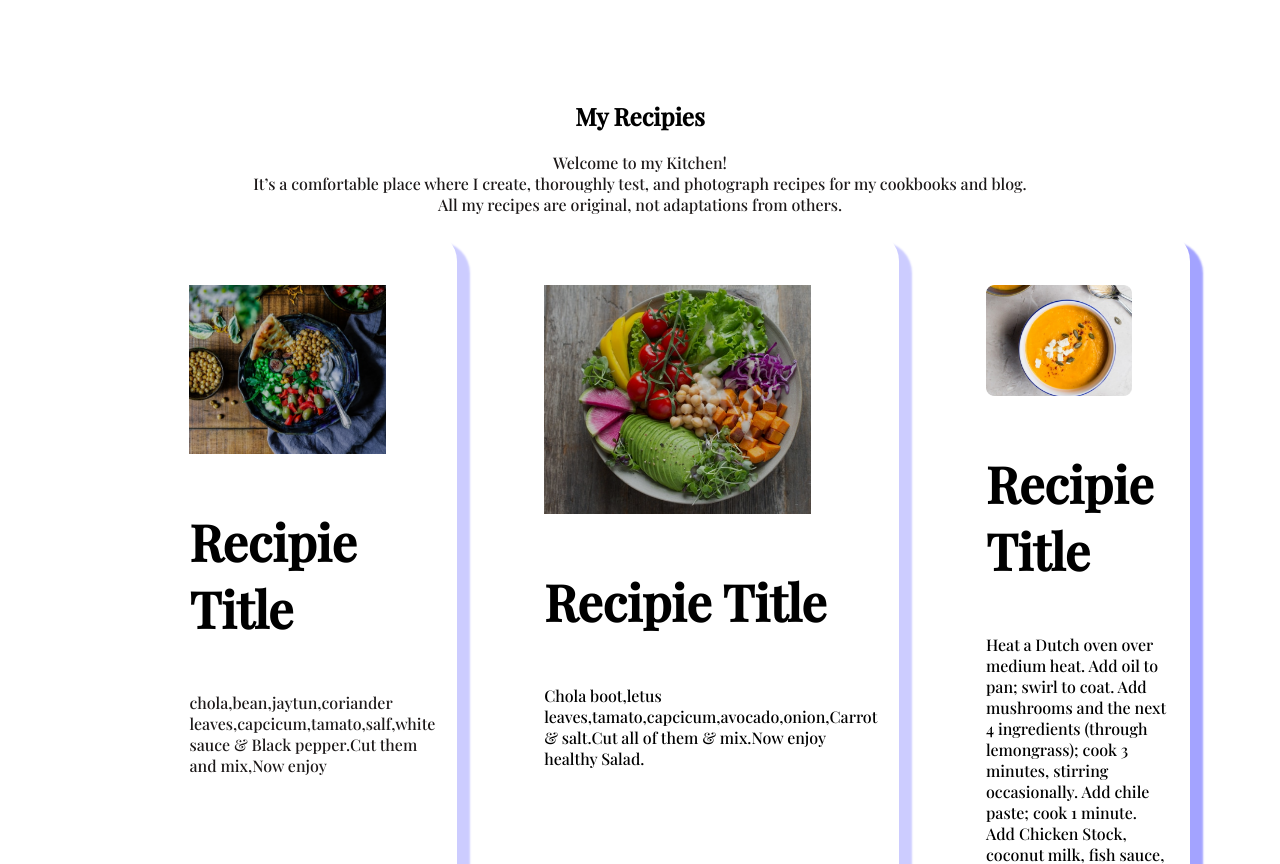
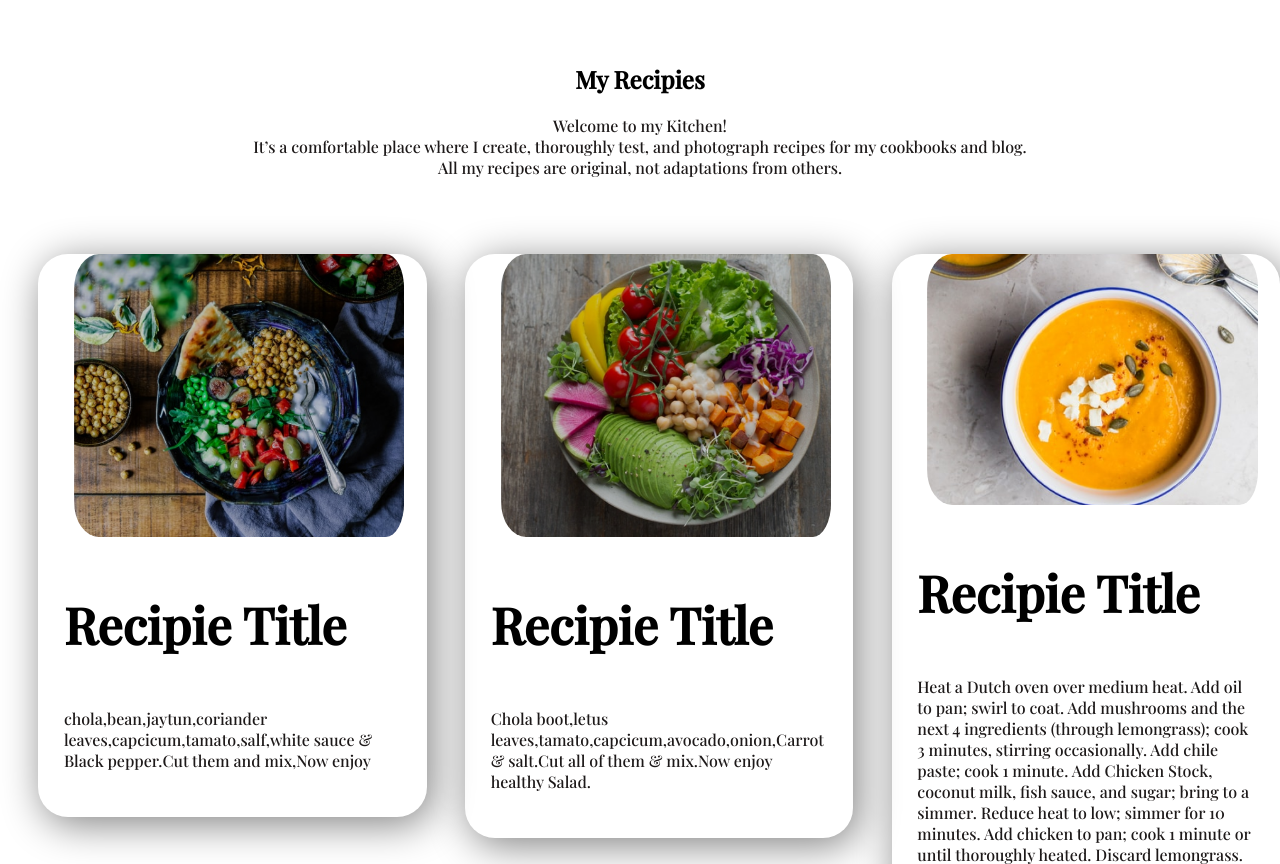
Before and after one commit to KhalidMahmud365/Food-Network, a plain HTML site: page index.html in a window 1280 px wide. Shown: the part 1936-2800 px from the top of the page. Drawn offline with nearby package versions, Linux system fonts and the light colour scheme.

Commit message:
final commit

```diff
--- a/index.html
+++ b/index.html
@@ -12,6 +12,7 @@
 </head>
 <body>
     <img id="topCover" src="images/food/Project Cover4.png" alt="Cover photo" width="2190px" height="300px">
+    <input type="button" onclick="alert('Hello!')" value="Click Me!">
     <section class="top-banner">
         <div class="half-width">
             <h1> <span>Skip the Diet</span>,
@@ -37,26 +38,36 @@
             <a class="anchor-button" target="_blank" href="http://www.lamoreux.net/">Contact me</a>
         </div>
     </section>
+        <div class="About">
 
     <h2 style="text-align:center;"> My Recipies</h2>
     <p style="text-align:center;">Welcome to my Kitchen! <br> It’s a comfortable place where I create, thoroughly test, and photograph recipes for my cookbooks and blog. <br> All my recipes are original, not adaptations from others.</p>
 
-    <section class="Recipie">
-            <div class="half-width Recipie " >
+        </div>
+    <section class="third-part">
+            <div class="Recipie">
                 <img src="images/food/Project Cover8.png" alt="">
                 <h3>Recipie Title</Title></h3>
                 <p>chola,bean,jaytun,coriander leaves,capcicum,tamato,salf,white sauce & Black pepper.Cut them and mix,Now enjoy</p>
             </div>
-            <div class="half-width Recipie">
+            <div class="Recipie">
                 <img src="images/food/Project Cover5.png" alt="">
-                <h3>Recipie Title</Title></h3
-                <p>Chola boot,letus leaves,tamato,capcicum,avocado,onion,Carrot & salt.Cut all of them & mix.Now enjoy healthy Salad.</p>
+                <h3>Recipie Title</Title></h3>
+                <p>
+                Chola boot,letus leaves,tamato,capcicum,avocado,onion,Carrot & salt.Cut all of them & mix.Now enjoy healthy Salad.
+                </p>
             </div>
-            <div class="half-width Recipie">
+            <div class="Recipie">
                 <img src="images/food/Project Cover.png" alt="">
-                <h3>Recipie Title</Title></h3
-                <p>Heat a Dutch oven over medium heat. Add oil to pan; swirl to coat. Add mushrooms and the next 4 ingredients (through lemongrass); cook 3 minutes, stirring occasionally. Add chile paste; cook 1 minute. Add Chicken Stock, coconut milk, fish sauce, and sugar; bring to a simmer. Reduce heat to low; simmer for 10 minutes. Add chicken to pan; cook 1 minute or until thoroughly heated. Discard lemongrass. Top with onions, cilantro, and juice.</p>
+                <h3>Recipie Title</Title></h3>
+                <p>
+                    Heat a Dutch oven over medium heat. Add oil to pan; swirl to coat. Add mushrooms and the next 4 ingredients (through lemongrass); cook 3 minutes, stirring occasionally. Add chile paste; cook 1 minute. Add Chicken Stock, coconut milk, fish sauce, and sugar; bring to a simmer. Reduce heat to low; simmer for 10 minutes. Add chicken to pan; cook 1 minute or until thoroughly heated. Discard lemongrass. Top with onions, cilantro, and juice.
+                </p>
             </div>
     </section>
+<div class="final">
+    <h1 style="text-align:center;"> <span>FOOD</span> NETWORK</h1>
+<p style="text-align:center;"> Eat Healthy to live healthy. Live healthy to live happy</p>
+</div>
 </body>
 </html>
--- a/style.css
+++ b/style.css
@@ -5,9 +5,12 @@ body{
     margin: 0px;
     font-family: 'Playfair Display', serif;
 }
+input{
+    style="text-align:center;"
+}
 section {
     display: flex;
-    margin-bottom: 100px;
+    margin-bottom: 70px;
 }
 .half-width{
     width: 50%;
@@ -36,6 +39,9 @@ h1 span{
 p{
     color: rgb(29, 25, 25);
 }
+.middle-part img{
+    max-width: 100%;
+}
 .middle-part{
     background-image: url(images/shapes/Frame\ 57.jpg);
     background-repeat: no-repeat;
@@ -52,10 +58,29 @@ section .middle-part{
     padding-top: 5%;
     padding-bottom: 5%;
 }
+.About{
+   padding-left: 10%;
+   padding-right: 10%;
+   padding-bottom: 60px;
+}
 .Recipie{
-    width: 85%;
-    padding-left: 4%;
-    margin-left: 4%;
-    box-shadow: 12px 12px 2px 1px rgba(0, 0, 255, .2);
+    width: 30%;
+    margin-left: 3%;
+    padding-left: 2%;
+    padding-right: 2%;
+    padding-bottom: 30px;
+    box-shadow: 5px 7px 40px gray;
+    height: 100%;
     border-radius: 30px;
 }
+.Recipie img{
+    border-radius: 35px;
+    width: 98%;
+    position: static;
+    padding-left: 3%;
+    padding-right: 5%;
+}
+.final{
+    background-color: lightgreen;
+        background-size: auto;
+}
```
